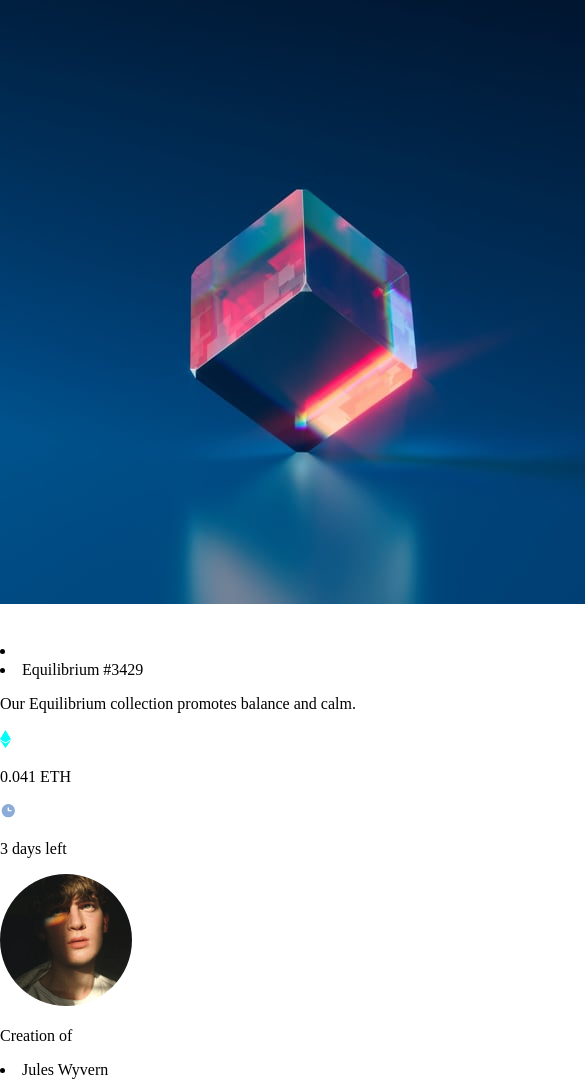
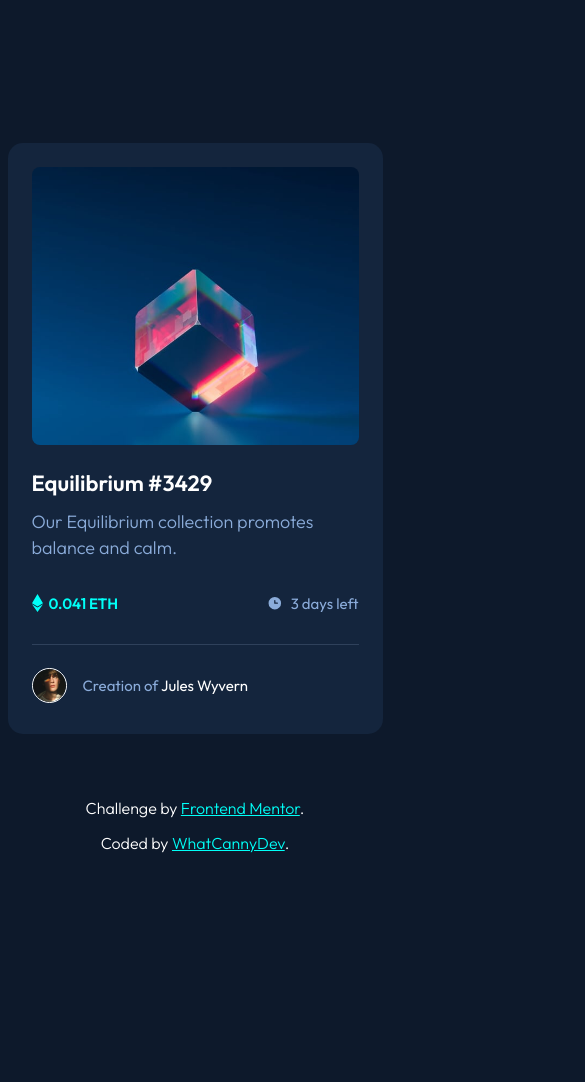
Before and after one commit to CannyRo/FrontendMentor_NftPreviewCardComponent-SbdUL_w0U, a plain HTML site: page index.html in a window 390 px wide. Shown: the top 1082 px of the page, 585 px wide, since content can reach past the window. After the commit the page ends 876 px from the top, so only its background shows below. Drawn offline with Linux system fonts and the light colour scheme.

Commit message:
Mobile version with hover, focus and active effect done

```diff
--- a/index.html
+++ b/index.html
@@ -16,10 +16,10 @@
     <div class="card">
       <div class="card__header">
         <img src="./images/image-equilibrium.jpg" alt="A magnificent crystal cube from Equilibrium collection" class="card__img">
-        <li href="#"><img src="./images/icon-view.svg" alt="See more details"></li>
+        <a href="#" class="card__header-link"><img src="./images/icon-view.svg" alt="See more details" class="card__header-icon"></a>
       </div>
       <div class="card__body">
-        <li href="#" class="card__title">Equilibrium #3429</li>
+        <a href="#" class="card__title">Equilibrium #3429</a>
         <p class="card__description">Our Equilibrium collection promotes balance and calm.</p>
         <div class="card__body-bottom">
           <div class="card__price-container">
@@ -36,7 +36,7 @@
         <img src="./images/image-avatar.png" alt="Avatar of Jules Wyvern" class="user__avatar">
         <p class="card__author">
           Creation of
-          <li href="#" class="user__name">Jules Wyvern</li>
+          <a href="#" class="user__name">Jules Wyvern</a>
         </p>
       </div>
     </div>
--- a/style.css
+++ b/style.css
@@ -3,9 +3,146 @@
     /* == Colors == */
     --Soft-blue: hsl(215, 51%, 70%);
     --Cyan: hsl(178, 100%, 50%);
-    --Very-dark-blue : hsl(217, 54%, 11%); /* ## main BG */
-    --Very-dark-blue : hsl(216, 50%, 16%); /* ## card BG */
-    --Very-dark-blue : hsl(215, 32%, 27%); /* ## line */
+    --Cyan-clear: hsla(178, 100%, 50%, 0.45);
+    --Very-dark-blue-main-bg : hsl(217, 54%, 11%); /* ## main BG */
+    --Very-dark-blue-card-bg : hsl(216, 50%, 16%); /* ## card BG */
+    --Very-dark-blue-line : hsl(215, 32%, 27%); /* ## line */
     --White: hsl(0, 0%, 100%);
     --main-font: 'Outfit';
 }
+body{
+    position: relative;
+    display: flex;
+    flex-direction: column;
+    align-items: center;
+    justify-content: center;
+    padding: 1rem;
+    min-height: 100vh;
+    font-family: var(--main-font), 'Lucida Sans', 'Lucida Sans Regular', 'Lucida Grande', 'Lucida Sans Unicode', Geneva, Verdana, sans-serif;
+    color: var(--White);
+    background-color: var(--Very-dark-blue-main-bg);
+}
+.card{
+    display: flex;
+    flex-direction: column;
+    align-items: center;
+    padding: 1.5rem;
+    width: 20.4375rem;
+    background-color: var(--Very-dark-blue-card-bg);
+    border-radius: 0.9375rem;
+}
+.card__header{
+    position: relative;
+    width: 100%;
+    height: 17.375rem;
+    border-radius: 0.5rem;
+    overflow: hidden;
+}
+.card__img{
+    width: 100%;
+    height: auto;
+}
+.card__header-link{
+    position: absolute;
+    top: 0;
+    left: 0;
+    display: flex;
+    justify-content: center;
+    align-items: center;
+    width: 100%;
+    height: 100%;
+    background-color: var(--Cyan-clear);
+    opacity: 0;
+    transition: 0.7s;
+}
+.card__header-link:hover, .card__header-link:focus, .card__header-link:active{
+    opacity: 1;
+}
+.card__header-icon{
+    width: 3rem;
+    height: 3rem;
+}
+.card__body{
+    margin-top: 1.5rem;
+}
+.card__title{
+    font-size: 1.375rem;
+    line-height: 1.75rem;
+    font-weight: 600;
+    text-decoration: none;
+    color: var(--White);
+}
+.card__title:hover, .card__title:focus, .card__title:active{
+    color: var(--Cyan);
+}
+.card__description{
+    margin-top: 0.75rem;
+    font-size: 1.125rem;
+    line-height: 1.625rem;
+    font-weight: 300;
+    color: var(--Soft-blue);
+}
+.card__body-bottom{
+    display: flex;
+    justify-content: space-between;
+    margin: 1rem 0;
+}
+.card__price-container, .card__time-container{
+    display: flex;
+    align-items: center;
+}
+.card__price-icon{
+    margin-right: 0.375rem;
+    height: 1.125rem;
+}
+.card__price-text{
+    font-size: 0.9375rem;
+    line-height: 1.1875rem;
+    font-weight: 600;
+    color: var(--Cyan);
+}
+.card__time-icon{
+    margin-right: 0.5rem;
+    height: 1rem;
+}
+.card__time-text{
+    font-size: 0.9375rem;
+    line-height: 1.1875rem;
+    color: var(--Soft-blue);
+}
+.card__footer{
+    display: flex;
+    align-items: center;
+    padding-top: 1rem;
+    width: 100%;
+    border-top: 0.0625rem solid var(--Very-dark-blue-line);
+}
+.user__avatar{
+    margin-right: 1rem;
+    width: 2.0625rem;
+    height: 2.0625rem;
+    border: 0.0625rem solid var(--White);
+    border-radius: 2rem;
+}
+.card__author{
+    font-size: 0.9375rem;
+    line-height: 1.1875rem;
+    color: var(--Soft-blue);
+}
+.user__name{
+    text-decoration: none;
+    color: var(--White);
+}
+.user__name:hover, .user__name:focus, .user__name:active{
+    color: var(--Cyan);
+}
+footer{
+    position: absolute;
+    bottom: 0.5rem;
+    font-size: 0,875px;
+    font-weight: 300;
+    text-align: center;
+}
+.footer__signature a{
+    color: var(--Cyan);
+}
```
